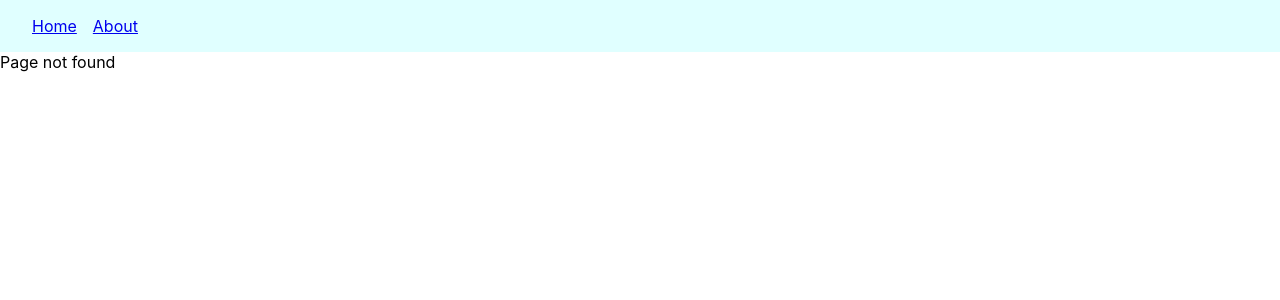
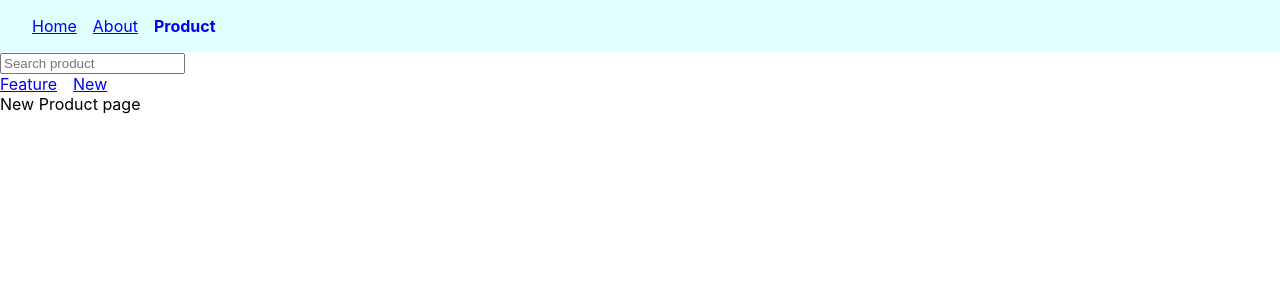
Before and after one commit to pradeep2165/react-router, a React (Create React App) app: page /product/new in a window 1280 px wide. Before the commit this address had no page. Shown: the top 300 px of the page. Built offline with nearby package versions, Linux system fonts and the light colour scheme.

Commit message:
nested route created

```diff
--- a/src/App.js
+++ b/src/App.js
@@ -5,16 +5,23 @@ import About from "./components/About";
 import Navbar from "./components/Navbar";
 import OrderSummary from "./components/OrderSummary";
 import NoMatch from "./components/NoMatch";
+import Product from "./components/Product";
+import Feature from "./components/Feature";
+import New from "./components/New";
 
 function App() {
   return (
     <>
       <Navbar />
       <Routes>
-        <Route path="/" element={<Home />}></Route>
-        <Route path="/about" element={<About />}></Route>
-        <Route path="/orderSummary" element={<OrderSummary />}></Route>
-        <Route path="*" element={<NoMatch />}></Route>
+        <Route path="/" element={<Home />} />
+        <Route path="/about" element={<About />} />
+        <Route path="/orderSummary" element={<OrderSummary />} />
+        <Route path="*" element={<NoMatch />} />
+        <Route path="/product" element={<Product />}>
+          <Route path="feature" element={<Feature />} />
+          <Route path="new" element={<New />} />
+        </Route>
       </Routes>
     </>
   );
--- /dev/null
+++ b/src/components/Feature.js
@@ -0,0 +1,7 @@
+import React from "react";
+
+function Feature() {
+  return <div>Feature Product Page</div>;
+}
+
+export default Feature;
--- a/src/components/Navbar.js
+++ b/src/components/Navbar.js
@@ -10,13 +10,16 @@ const navLinkStyles = ({ isActive }) => {
 
 function Navbar() {
   return (
-    <nav>
+    <nav className="primary">
       <NavLink style={navLinkStyles} to="/">
         Home
       </NavLink>
       <NavLink style={navLinkStyles} to="/about">
         About
       </NavLink>
+      <NavLink style={navLinkStyles} to="/product">
+        Product
+      </NavLink>
     </nav>
   );
 }
--- /dev/null
+++ b/src/components/New.js
@@ -0,0 +1,7 @@
+import React from "react";
+
+function New() {
+  return <div>New Product page</div>;
+}
+
+export default New;
--- /dev/null
+++ b/src/components/Product.js
@@ -0,0 +1,19 @@
+import React from "react";
+import { Link, Outlet } from "react-router-dom";
+
+function Product() {
+  return (
+    <>
+      <div>
+        <input type="search" placeholder="Search product" />
+      </div>
+      <nav>
+        <Link to="feature">Feature</Link>
+        <Link to="new">New</Link>
+      </nav>
+      <Outlet />
+    </>
+  );
+}
+
+export default Product;
--- a/src/index.css
+++ b/src/index.css
@@ -12,7 +12,7 @@ code {
     monospace;
 }
 
-nav{
+.primary{
   background-color: lightcyan;
   padding: 16px 32px;
 
```
